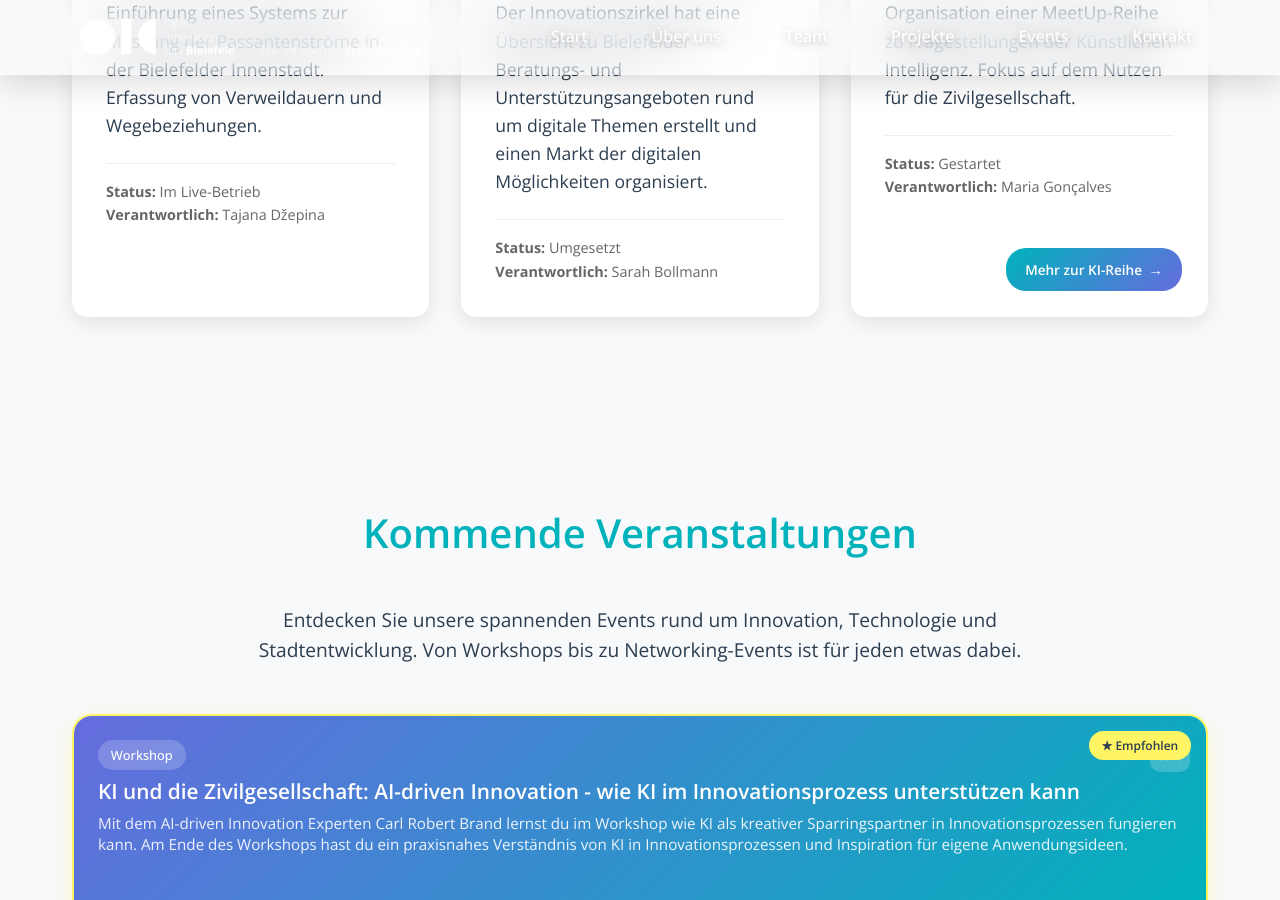
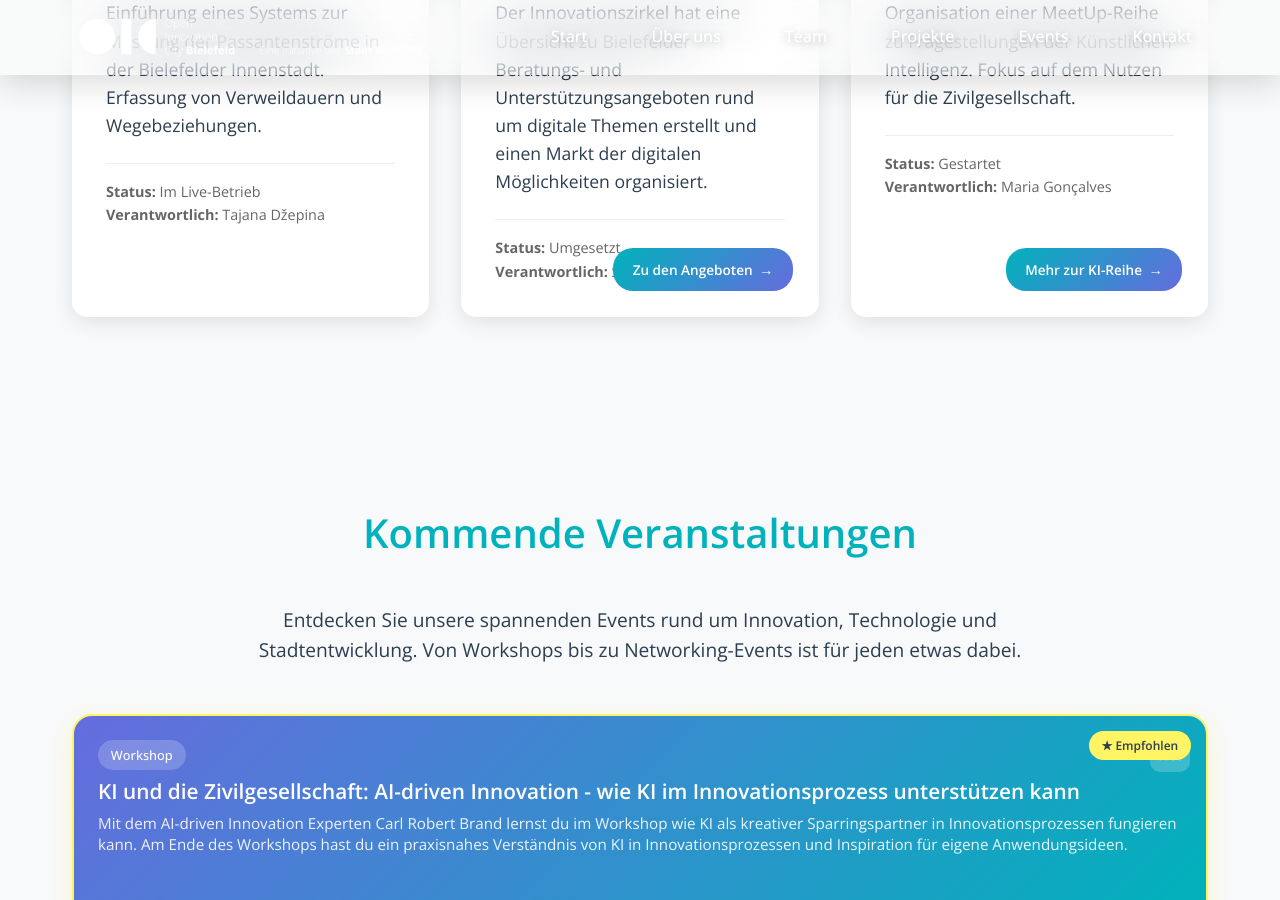
Before and after one commit to Open-Innovation-City/oic-bielefeld-website, a Jekyll site: the page built from index.html, in a window 1280 px wide and 900 px high, scrolled down 3590 px. Built offline with Jekyll 4.4.1, drawn with Linux system fonts in a browser that asks for light colours.

Commit message:
Update projects.yml

```diff
--- a/_data/projects.yml
+++ b/_data/projects.yml
@@ -11,6 +11,8 @@
   status: "Umgesetzt"
   start_date: "2024-03-01"
   responsible: "Sarah Bollmann"
+  link: "https://www.bielefeld.de/gemeinsam-digital"
+  link_text: "Zu den Angeboten"
 
 - title: "MeetUp-Reihe KI und Zivilgesellschaft"
   tag: "Künstliche Intelligenz"
@@ -18,7 +20,7 @@
   status: "Gestartet"
   start_date: "2024-06-01"
   responsible: "Maria Gonçalves"
-  link: "https://oic-bielefeld.de/ki-zivilgesellschaft.html"
+  link: "https://oic-bielefeld.de/ki/"
   link_text: "Mehr zur KI-Reihe"
 
 #- title: "Maker Space Bielefeld"
```
